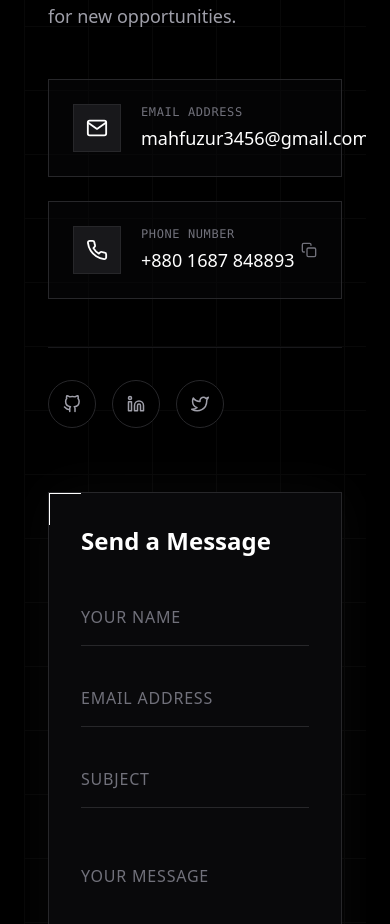
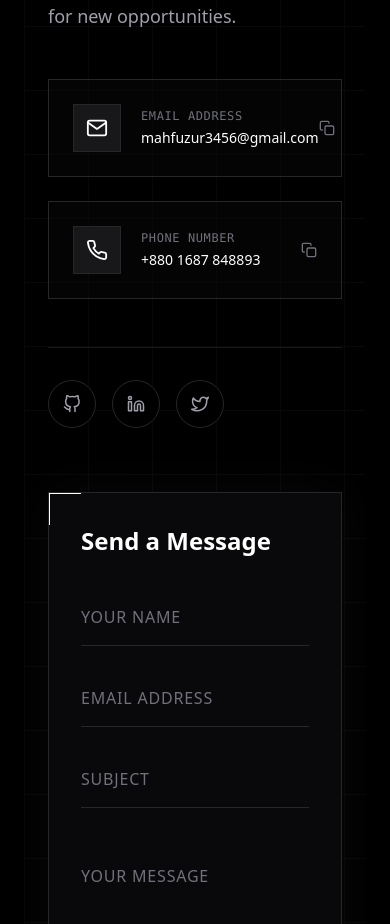
Before and after one commit to Mahfuz5634/My-Portfolio, a React (Vite) app: page / in a window 390 px wide. Shown: the part 9000-9924 px from the top of the page. Built offline with nearby package versions, Linux system fonts and the light colour scheme.

Commit message:
fixed error

```diff
--- a/src/components/Contact.jsx
+++ b/src/components/Contact.jsx
@@ -100,7 +100,7 @@ export default function Contact() {
                       <h4 className="text-zinc-500 text-xs font-mono uppercase tracking-wider mb-1">
                         Email Address
                       </h4>
-                      <p className="text-white text-lg font-medium">
+                      <p className="text-white text-sm md:text-lg font-medium">
                         mahfuzur3456@gmail.com
                       </p>
                     </div>
@@ -127,7 +127,7 @@ export default function Contact() {
                       <h4 className="text-zinc-500 text-xs font-mono uppercase tracking-wider mb-1">
                         Phone Number
                       </h4>
-                      <p className="text-white text-lg font-medium">
+                      <p className="text-white text-sm md:text-lg font-medium">
                         +880 1687 848893
                       </p>
                     </div>
```
